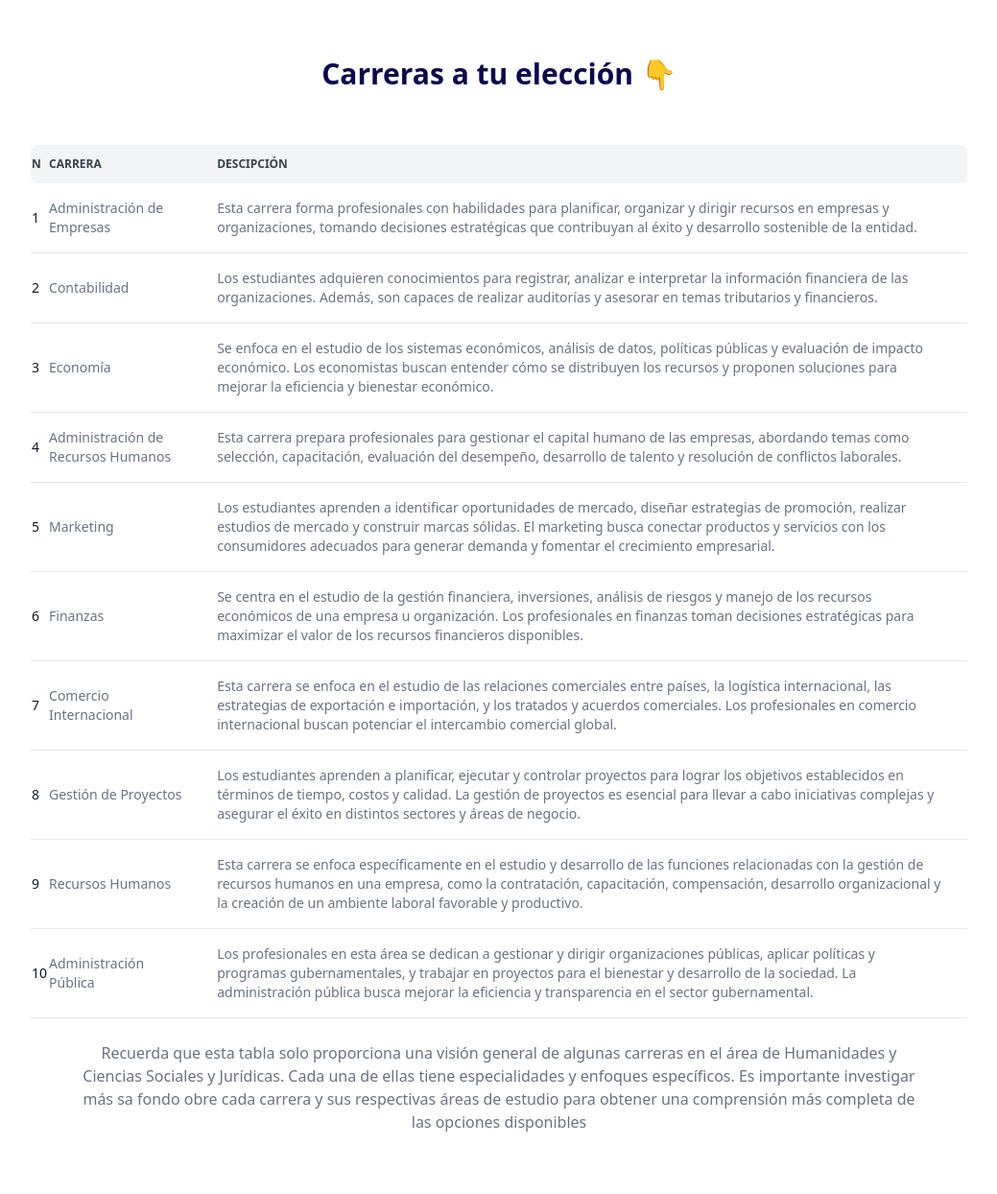
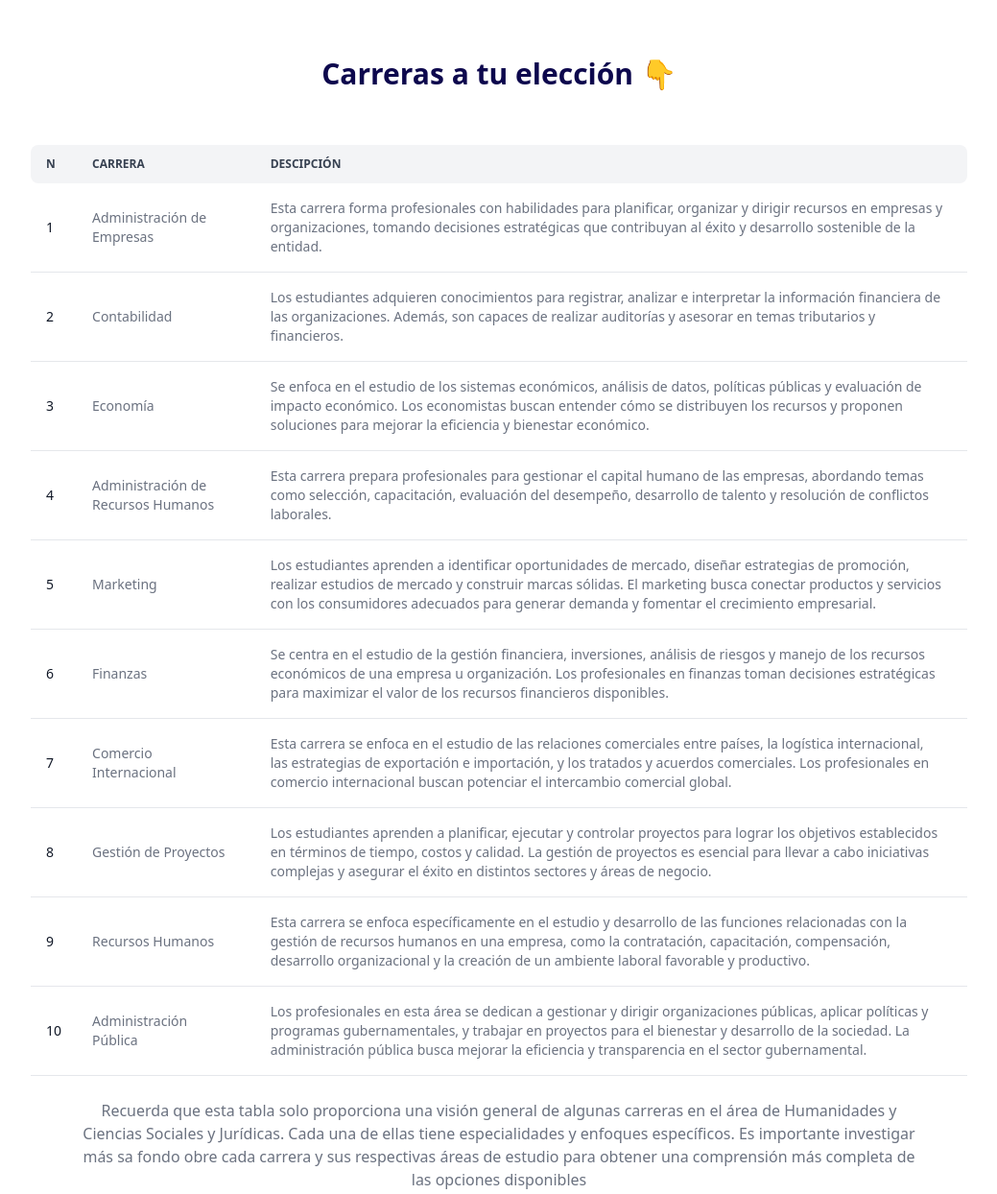
Before and after one commit to rreyesarciniegas22/ugtesting, a website: page src/respuestas/administrativa.html in a window 1280 px wide. Shown: the part 1375-2619 px from the top of the page at 96% size, without its empty margins (120-1159 px from the left). Drawn offline with Linux system fonts and the light colour scheme.

Commit message:
regresamos al px-4

```diff
--- a/src/respuestas/administrativa.html
+++ b/src/respuestas/administrativa.html
@@ -14,7 +14,7 @@
 
         <!-- Navbar -->
         <nav class="relative bg-[#0D084D] dark:bg-gray-900">
-            <div class="container px-3 py-8 mx-auto md:flex md:justify-between md:items-center">
+            <div class="container px-4 py-8 mx-auto md:flex md:justify-between md:items-center">
 
                 <!-- Logo -->
                 <div class="flex justify-center items-center md:justify-start">
@@ -70,8 +70,8 @@
                 <table class="text-sm text-left text-gray-500 dark:text-gray-400 cursor-pointer">
                     <thead class="text-xs text-gray-700 uppercase bg-gray-100 dark:bg-gray-700 dark:text-gray-400">
                         <tr>
-                            <th scope="col" class="px-3 py-3 rounded-l-lg ">N</th>
-                            <th scope="col" class="px-3 py-3">carrera</th>
+                            <th scope="col" class="px-4 py-3 rounded-l-lg ">N</th>
+                            <th scope="col" class="px-4 py-3">carrera</th>
                             <th scope="col" class="px-6 py-3 rounded-r-lg">Descipción</th>
                         </tr>
                     </thead>
@@ -79,8 +79,8 @@
                         <tr
                             class="bg-white dark:bg-gray-800 border-b transition duration-300 ease-in-out hover:bg-neutral-100 dark:border-neutral-500 dark:hover:bg-neutral-600">
                             <th scope="row"
-                                class="px-3 py-4 font-medium text-gray-900 whitespace-nowrap dark:text-white">1</th>
-                            <td class="px-3 py-4">Administración de Empresas</td>
+                                class="px-4 py-4 font-medium text-gray-900 whitespace-nowrap dark:text-white">1</th>
+                            <td class="px-4 py-4">Administración de Empresas</td>
                             <td class="px-6 py-4">Esta carrera forma profesionales con habilidades para planificar,
                                 organizar y dirigir recursos en empresas y organizaciones, tomando decisiones
                                 estratégicas que contribuyan al éxito y desarrollo sostenible de la entidad.</td>
@@ -89,8 +89,8 @@
                         <tr
                             class="bg-white dark:bg-gray-800 border-b transition duration-300 ease-in-out hover:bg-neutral-100 dark:border-neutral-500 dark:hover:bg-neutral-600">
                             <th scope="row"
-                                class="px-3 py-4 font-medium text-gray-900 whitespace-nowrap dark:text-white">2</th>
-                            <td class="px-3 py-4">Contabilidad</td>
+                                class="px-4 py-4 font-medium text-gray-900 whitespace-nowrap dark:text-white">2</th>
+                            <td class="px-4 py-4">Contabilidad</td>
                             <td class="px-6 py-4">Los estudiantes adquieren conocimientos para registrar, analizar e
                                 interpretar la información financiera de las organizaciones. Además, son capaces de
                                 realizar auditorías y asesorar en temas tributarios y financieros.</td>
@@ -99,8 +99,8 @@
                         <tr
                             class="bg-white dark:bg-gray-800 border-b transition duration-300 ease-in-out hover:bg-neutral-100 dark:border-neutral-500 dark:hover:bg-neutral-600">
                             <th scope="row"
-                                class="px-3 py-4 font-medium text-gray-900 whitespace-nowrap dark:text-white">3</th>
-                            <td class="px-3 py-4">Economía</td>
+                                class="px-4 py-4 font-medium text-gray-900 whitespace-nowrap dark:text-white">3</th>
+                            <td class="px-4 py-4">Economía</td>
                             <td class="px-6 py-4">Se enfoca en el estudio de los sistemas económicos, análisis de datos,
                                 políticas públicas y evaluación de impacto económico. Los economistas buscan entender
                                 cómo se distribuyen los recursos y proponen soluciones para mejorar la eficiencia y
@@ -111,8 +111,8 @@
                         <tr
                             class="bg-white dark:bg-gray-800 border-b transition duration-300 ease-in-out hover:bg-neutral-100 dark:border-neutral-500 dark:hover:bg-neutral-600">
                             <th scope="row"
-                                class="px-3 py-4 font-medium text-gray-900 whitespace-nowrap dark:text-white">4</th>
-                            <td class="px-3 py-4">Administración de Recursos Humanos</td>
+                                class="px-4 py-4 font-medium text-gray-900 whitespace-nowrap dark:text-white">4</th>
+                            <td class="px-4 py-4">Administración de Recursos Humanos</td>
                             <td class="px-6 py-4">Esta carrera prepara profesionales para gestionar el capital humano de
                                 las empresas, abordando temas como selección, capacitación, evaluación del desempeño,
                                 desarrollo de talento y resolución de conflictos laborales.
@@ -122,8 +122,8 @@
                         <tr
                             class="bg-white dark:bg-gray-800 border-b transition duration-300 ease-in-out hover:bg-neutral-100 dark:border-neutral-500 dark:hover:bg-neutral-600">
                             <th scope="row"
-                                class="px-3 py-4 font-medium text-gray-900 whitespace-nowrap dark:text-white">5</th>
-                            <td class="px-3 py-4">Marketing</td>
+                                class="px-4 py-4 font-medium text-gray-900 whitespace-nowrap dark:text-white">5</th>
+                            <td class="px-4 py-4">Marketing</td>
                             <td class="px-6 py-4">Los estudiantes aprenden a identificar oportunidades de mercado,
                                 diseñar estrategias de promoción, realizar estudios de mercado y construir marcas
                                 sólidas. El marketing busca conectar productos y servicios con los consumidores
@@ -134,8 +134,8 @@
                         <tr
                             class="bg-white dark:bg-gray-800 border-b transition duration-300 ease-in-out hover:bg-neutral-100 dark:border-neutral-500 dark:hover:bg-neutral-600">
                             <th scope="row"
-                                class="px-3 py-4 font-medium text-gray-900 whitespace-nowrap dark:text-white">6</th>
-                            <td class="px-3 py-4">Finanzas</td>
+                                class="px-4 py-4 font-medium text-gray-900 whitespace-nowrap dark:text-white">6</th>
+                            <td class="px-4 py-4">Finanzas</td>
                             <td class="px-6 py-4">Se centra en el estudio de la gestión financiera, inversiones,
                                 análisis de riesgos y manejo de los recursos económicos de una empresa u organización.
                                 Los profesionales en finanzas toman decisiones estratégicas para maximizar el valor de
@@ -146,8 +146,8 @@
                         <tr
                             class="bg-white dark:bg-gray-800 border-b transition duration-300 ease-in-out hover:bg-neutral-100 dark:border-neutral-500 dark:hover:bg-neutral-600">
                             <th scope="row"
-                                class="px-3 py-4 font-medium text-gray-900 whitespace-nowrap dark:text-white">7</th>
-                            <td class="px-3 py-4">Comercio Internacional </td>
+                                class="px-4 py-4 font-medium text-gray-900 whitespace-nowrap dark:text-white">7</th>
+                            <td class="px-4 py-4">Comercio Internacional </td>
                             <td class="px-6 py-4">Esta carrera se enfoca en el estudio de las relaciones comerciales
                                 entre países, la logística internacional, las estrategias de exportación e importación,
                                 y los tratados y acuerdos comerciales. Los profesionales en comercio internacional
@@ -158,8 +158,8 @@
                         <tr
                             class="bg-white dark:bg-gray-800 border-b transition duration-300 ease-in-out hover:bg-neutral-100 dark:border-neutral-500 dark:hover:bg-neutral-600">
                             <th scope="row"
-                                class="px-3 py-4 font-medium text-gray-900 whitespace-nowrap dark:text-white">8</th>
-                            <td class="px-3 py-4">Gestión de Proyectos </td>
+                                class="px-4 py-4 font-medium text-gray-900 whitespace-nowrap dark:text-white">8</th>
+                            <td class="px-4 py-4">Gestión de Proyectos </td>
                             <td class="px-6 py-4">Los estudiantes aprenden a planificar, ejecutar y controlar proyectos
                                 para lograr los objetivos establecidos en términos de tiempo, costos y calidad. La
                                 gestión de proyectos es esencial para llevar a cabo iniciativas complejas y asegurar el
@@ -170,8 +170,8 @@
                         <tr
                             class="bg-white dark:bg-gray-800 border-b transition duration-300 ease-in-out hover:bg-neutral-100 dark:border-neutral-500 dark:hover:bg-neutral-600">
                             <th scope="row"
-                                class="px-3 py-4 font-medium text-gray-900 whitespace-nowrap dark:text-white">9</th>
-                            <td class="px-3 py-4">Recursos Humanos </td>
+                                class="px-4 py-4 font-medium text-gray-900 whitespace-nowrap dark:text-white">9</th>
+                            <td class="px-4 py-4">Recursos Humanos </td>
                             <td class="px-6 py-4">Esta carrera se enfoca específicamente en el estudio y desarrollo de
                                 las funciones relacionadas con la gestión de recursos humanos en una empresa, como la
                                 contratación, capacitación, compensación, desarrollo organizacional y la creación de un
@@ -182,8 +182,8 @@
                         <tr
                             class="bg-white dark:bg-gray-800 border-b transition duration-300 ease-in-out hover:bg-neutral-100 dark:border-neutral-500 dark:hover:bg-neutral-600">
                             <th scope="row"
-                                class="px-3 py-4 font-medium text-gray-900 whitespace-nowrap dark:text-white">10</th>
-                            <td class="px-3 py-4">Administración Pública </td>
+                                class="px-4 py-4 font-medium text-gray-900 whitespace-nowrap dark:text-white">10</th>
+                            <td class="px-4 py-4">Administración Pública </td>
                             <td class="px-6 py-4">Los profesionales en esta área se dedican a gestionar y dirigir
                                 organizaciones públicas, aplicar políticas y programas gubernamentales, y trabajar en
                                 proyectos para el bienestar y desarrollo de la sociedad. La administración pública busca
@@ -221,8 +221,7 @@
         <section class="bg-white dark:bg-gray-900">
 
             <div class="container px-6 py-24 mx-auto">
-                <h2 class="text-center text-4xl font-bold text-[#0D084D] lg:text-3xl dark:text-white">Creadores del
-                    entorno virtual</h2>
+                <h2 class="text-center text-4xl font-bold text-[#0D084D] lg:text-3xl dark:text-white">Creadores del  entorno virtual</h2>
 
                 <section class="grid grid-cols-1 gap-8 mt-8 xl:mt-12 lg:grid-cols-2 xl:grid-cols-2">
                     <div class="p-8 border rounded-lg dark:border-gray-700">
```
